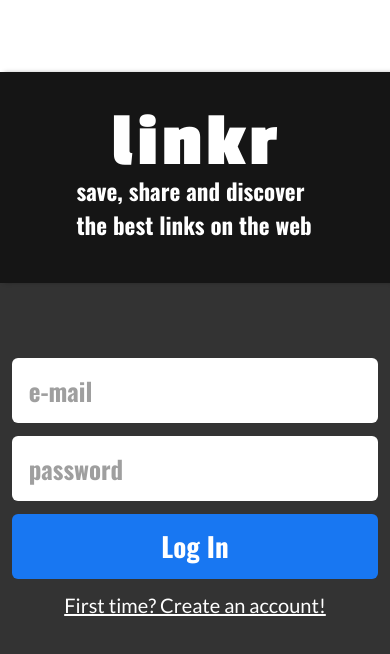
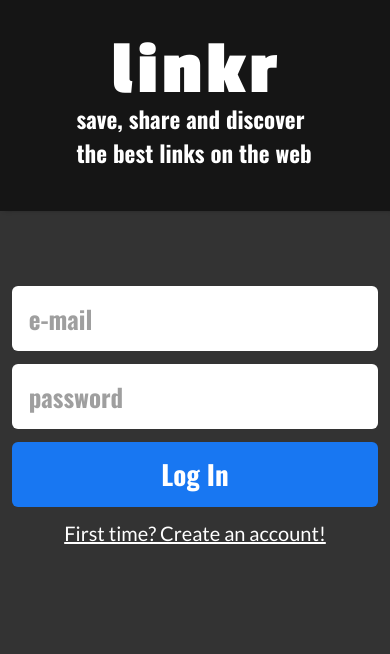
Before and after one commit to dayanecol/linkr-front, a React (Create React App) app: page / in a window 390 px wide. Shown: the top 654 px of the page. Built offline with nearby package versions, Linux system fonts and the light colour scheme.

Commit message:
feat: mobile search bar

```diff
--- a/src/components/Layout.js/Header.js
+++ b/src/components/Layout.js/Header.js
@@ -22,6 +22,7 @@ export default function Header(){
     useEffect(()=>{
 
         if (search.length < 3){
+            setResults([]);
             return;
         }
         const config = {
@@ -224,6 +225,11 @@ const SearchField = styled.div`
             }
         }
     }
+    @media (max-width: 768px) {
+        width: 95%;
+        top: 80px;
+        position: absolute;
+    }
 `;
 
 const HeaderContainer = styled.div`
@@ -231,4 +237,8 @@ const HeaderContainer = styled.div`
     left: 0;
     width: 100%;
     position: fixed;
+    @media (max-width: 768px) {
+        position: static;
+        margin-bottom: 20px;
+    }
 `;
--- a/src/themes/GlobalStyle.js
+++ b/src/themes/GlobalStyle.js
@@ -1311,5 +1311,11 @@ a {
 body {
 	padding-top: 72px;
 }
+@media (max-width: 768px) {
+	body {
+		padding-top: 0;
+		background:#333333;
+	}
+}
 `
 export default GlobalStyle
```
